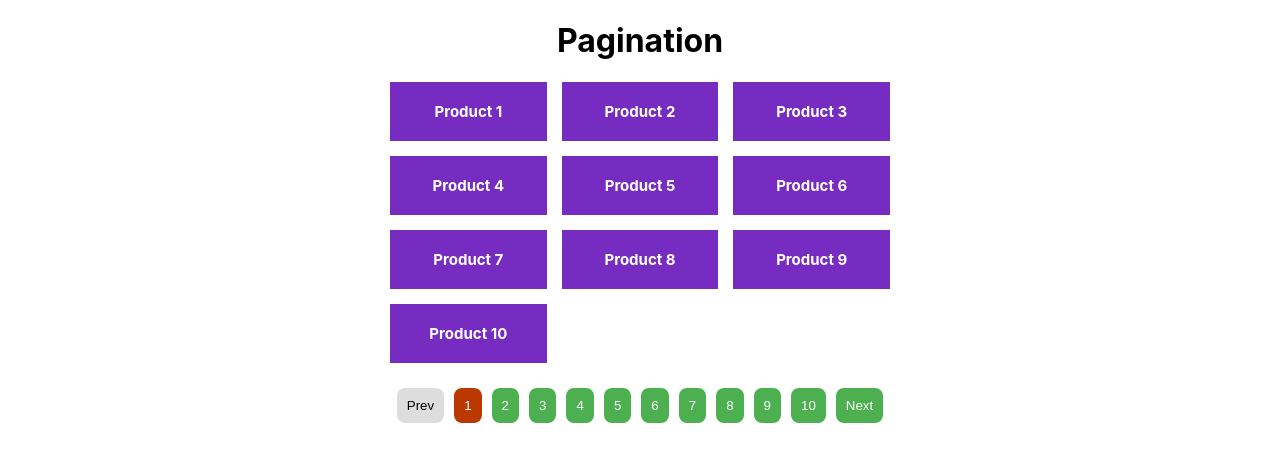
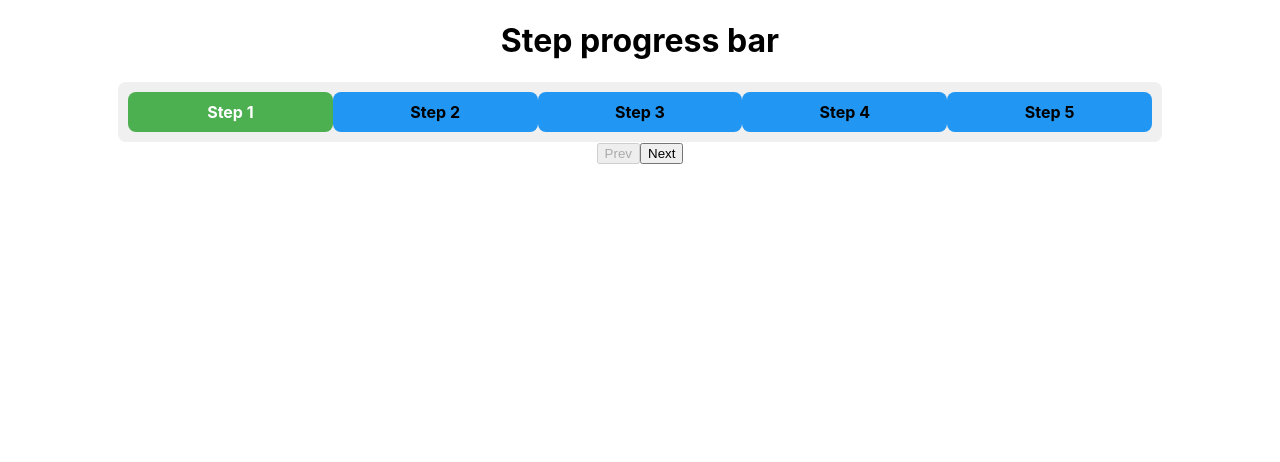
Before and after one commit to Shivani-Kangralkar/reactjs_interview_coding_part1, a React (Create React App) app: page / in a window 1280 px wide. Shown: the top 462 px of the page. Built offline with nearby package versions, Linux system fonts and the light colour scheme.

Commit message:
Step progress bar

```diff
--- a/src/App.js
+++ b/src/App.js
@@ -1,6 +1,7 @@
 
 
 import './App.css';
+
 
 // import Star from './components/star-rating/Star';
 // import Accordian from './components/accordian/Accordian';
@@ -13,7 +14,9 @@ import './App.css';
 // import TreeViewParent from './components/tree-view/TreeViewParent';
 // import menus from "./components/tree-view/data"
 // import WindowResize from './components/use-window-resize/WindowResize';
-import Pagination from './components/pagination/PaginationParent'
+// import Pagination from './components/pagination/PaginationParent'
+// import DigitalClock from './components/digital-clock/DigitalClock';
+import StepProgressBarParent from './components/step-progress-bar/StepProgressBarParent';
 
 
 
@@ -51,7 +54,13 @@ function App() {
       {/* <WindowResize /> */}
 
       {/* Pagination */}
-      <Pagination/>
+      {/* <Pagination/> */}
+
+      {/* Digital Clock */}
+      {/* <DigitalClock/> */}
+
+      {/* Step progress bar */}
+      <StepProgressBarParent/>
     </div>
   );
 }
--- /dev/null
+++ b/src/components/digital-clock/DigitalClock.jsx
@@ -0,0 +1,59 @@
+import React, { useEffect, useState } from 'react'
+import './digital.css'
+
+const DigitalClock = () => {
+    // set as current date
+    const [ time, setTime] = useState(new Date())
+
+    useEffect(()=>{
+        const intervalId = setInterval(()=>{
+            setTime(new Date())
+        }, 1000)
+
+        return()=>{
+            clearInterval(intervalId)
+        }
+    },[])
+
+  return (
+    <div className='digital-clock'>
+        <h1>Digital Clock</h1>
+        <div className='clock'>
+            <div className='time'>
+              {/* display time */}
+                <span>
+                    {
+                        time.getHours().toString().padStart(2, "0")
+                    }
+                </span>:
+                <span>
+                    {
+                        time.getMinutes().toString().padStart(2, "0")
+                    }
+                </span>:
+                <span>
+                    {
+                        time.getSeconds().toString().padStart(2,"0")
+                    }
+                </span>
+            </div>
+
+            {/* displays date */}
+            <div className='date'>
+                    {
+                        time.toLocaleDateString(undefined,{
+                            weekday:"long",
+                            year:"numeric",
+                            month:"long",
+                            day:"numeric"
+                        })
+                    }
+            </div>
+
+        </div>
+
+    </div>
+  )
+}
+
+export default DigitalClock
--- /dev/null
+++ b/src/components/step-progress-bar/StepProgressBarChild.jsx
@@ -0,0 +1,57 @@
+import React from 'react'
+import './stepProgress.css'
+
+const StepProgressBarChild = ({steps,activeStep,setActiveStep}) => {
+
+  const handlePrev = () => {
+    console.log("prev");
+    setActiveStep((prevStep) => Math.max(prevStep -1,0))
+  }
+
+  const handleNext = () => {
+    setActiveStep((prevStep) => Math.min(prevStep +1, steps.length -1))
+  }
+
+  console.log("activeStep",activeStep);
+  // console.log(steps.length);
+
+  function calculateCurrentStepWidth() {
+    return `${(100 / (steps.length - 1)) * activeStep}%`;
+  }
+
+  return (
+    <div>
+        <div className='steps'>
+          {steps && steps.length > 0
+          ? steps.map((item, idx) => (
+            <div
+            className={`step ${idx <= activeStep ? 'active' : ''}`}
+            style={{ width: calculateCurrentStepWidth() }} key={idx}>
+              {item}
+            </div>
+          ))
+        : null}
+        </div>
+
+
+
+        <div className='step-buttons-wrappers'>
+          <button
+              onClick ={handlePrev}
+              disabled={activeStep === 0}>
+            Prev
+          </button>
+
+          <button
+          disabled={activeStep === steps.length - 1}
+          onClick={handleNext}>
+            Next
+          </button>
+
+        </div>
+
+    </div>
+  )
+}
+
+export default StepProgressBarChild
--- /dev/null
+++ b/src/components/step-progress-bar/StepProgressBarParent.jsx
@@ -0,0 +1,20 @@
+import React, { useState } from "react";
+import StepProgressBarChild from "./StepProgressBarChild";
+
+const StepProgressBarParent = () => {
+  const [activeStep, setActiveStep] = useState(0);
+  const steps = ["Step 1", "Step 2", "Step 3", "Step 4", "Step 5"];
+
+  return (
+    <div className="step-progress-bar-container">
+      <h1>Step progress bar</h1>
+      <StepProgressBarChild
+        steps={steps}
+        activeStep={activeStep}
+        setActiveStep={setActiveStep}
+      />
+    </div>
+  );
+};
+
+export default StepProgressBarParent;
--- /dev/null
+++ b/src/components/step-progress-bar/stepProgress.css
@@ -0,0 +1,51 @@
+.steps{
+    display: flex;
+    justify-content: space-between;
+    width: 80%;
+    align-items: center;
+    margin: auto;
+    background-color: #f0f0f0;
+    border-radius: 8px;
+    padding: 10px;
+    margin-top: 20px;
+}
+
+.step {
+    flex-grow: 1;
+    height: 100%;
+    display: flex;
+    align-items: center;
+    justify-content: center;
+    font-weight: bold;
+    background-color: #2196f3;
+    padding: 10px;
+    border-radius: 8px;
+
+}
+
+.step.active{
+    background-color: #4caf50;
+    color: #ffffff;
+}
+
+.step-buttons-wrapper {
+    display: flex;
+    justify-content: center;
+    align-items: center;
+    gap: 10px;
+    margin: 20px 0px;
+}
+
+.step-buttons-wrapper button {
+    padding: 12px 20px;
+    background-color: #f3f800;
+    font-size: 18px;
+    font-weight: bold;
+    cursor: pointer;
+}
+
+.step-buttons-wrapper button:disabled{
+    color: #000;
+    opacity: 0.65;
+    cursor: not-allowed;
+}
```
Also changed, not shown: src/components/digital-clock/digital.css (added, +16 -0 lines).
